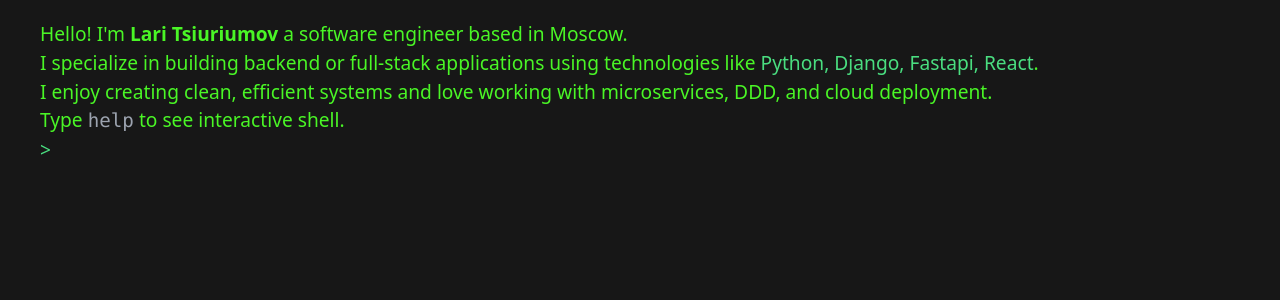
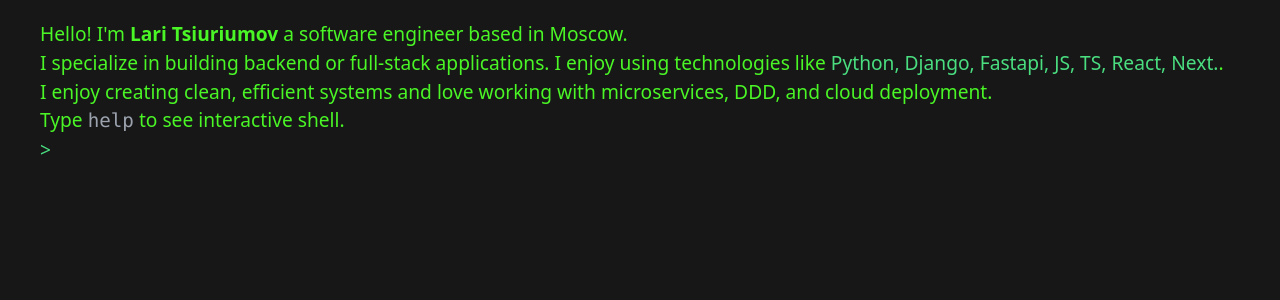
Before and after one commit to laricko/portfolio-site, a Next.js app: page /portfolio-site/ in a window 1280 px wide. Shown: the top 300 px of the page. Built offline with nearby package versions, Linux system fonts and the light colour scheme.

Commit message:
Update text

```diff
--- a/components/terminal/useTerminal.ts
+++ b/components/terminal/useTerminal.ts
@@ -4,11 +4,24 @@
 import { useState } from "react";
 
 
-const aboutText = `
+const initText = `
   <p>Hello! I'm <strong>Lari Tsiuriumov</strong> a software engineer based in Moscow.</p>
-  <p>I specialize in building backend or full-stack applications using technologies like <span>Python, Django, Fastapi, React</span>.</p>
+  <p>I specialize in building backend or full-stack applications. I enjoy using technologies like <span>Python, Django, Fastapi, JS, TS, React, Next.</span>.</p>
   <p>I enjoy creating clean, efficient systems and love working with microservices, DDD, and cloud deployment.</p>
   <p>Type <code class="text-gray-400">help</code> to see interactive shell.</p>
+`
+
+
+const aboutText = `
+  <p>I studied Computer Science and Math and started working in 2020 as a Python developer.</p>
+  <p>I have hands-on experience across the entire Python ecosystem — from backend frameworks to DevOps tools.</p>
+  <p>Recently gained experience with frontend technologies, including JavaScript, TypeScript, React, Next.js, and more.</p>
+  <p class="mb-2">List of technologies I've used:</p>
+  <p><strong>Languages:</strong> Python, JavaScript, TypeScript</p>
+  <p><strong>Frameworks:</strong> Django, DRF, Flask, FastAPI, Aiohttp, React, Next.js</p>
+  <p><strong>Databases:</strong> PostgreSQL, MySQL, Redis, Elasticsearch, MongoDB, Amazon RDS</p>
+  <p><strong>Tools:</strong> Docker, Git, Linux, Nginx, Selenium, Celery, Kafka, RabbitMQ, AWS, CI/CD, Swagger, Pytest, ArgoCD, Grafana, Postman</p>
+  <p><strong>Skills:</strong> Microservices, REST API, TDD, DDD, Serverless, Debugging, Clean Architecture</p>
 `
 
 const helpText = `
@@ -39,7 +52,7 @@
 
 export default function useTerminal() {
   const [input, setInput] = useState("");
-  const [history, setHistory] = useState<string[]>([aboutText,]);
+  const [history, setHistory] = useState<string[]>([initText,]);
 
   const handleCommand = (cmd: string) => {
     cmd = cmd.toLocaleLowerCase();
```
